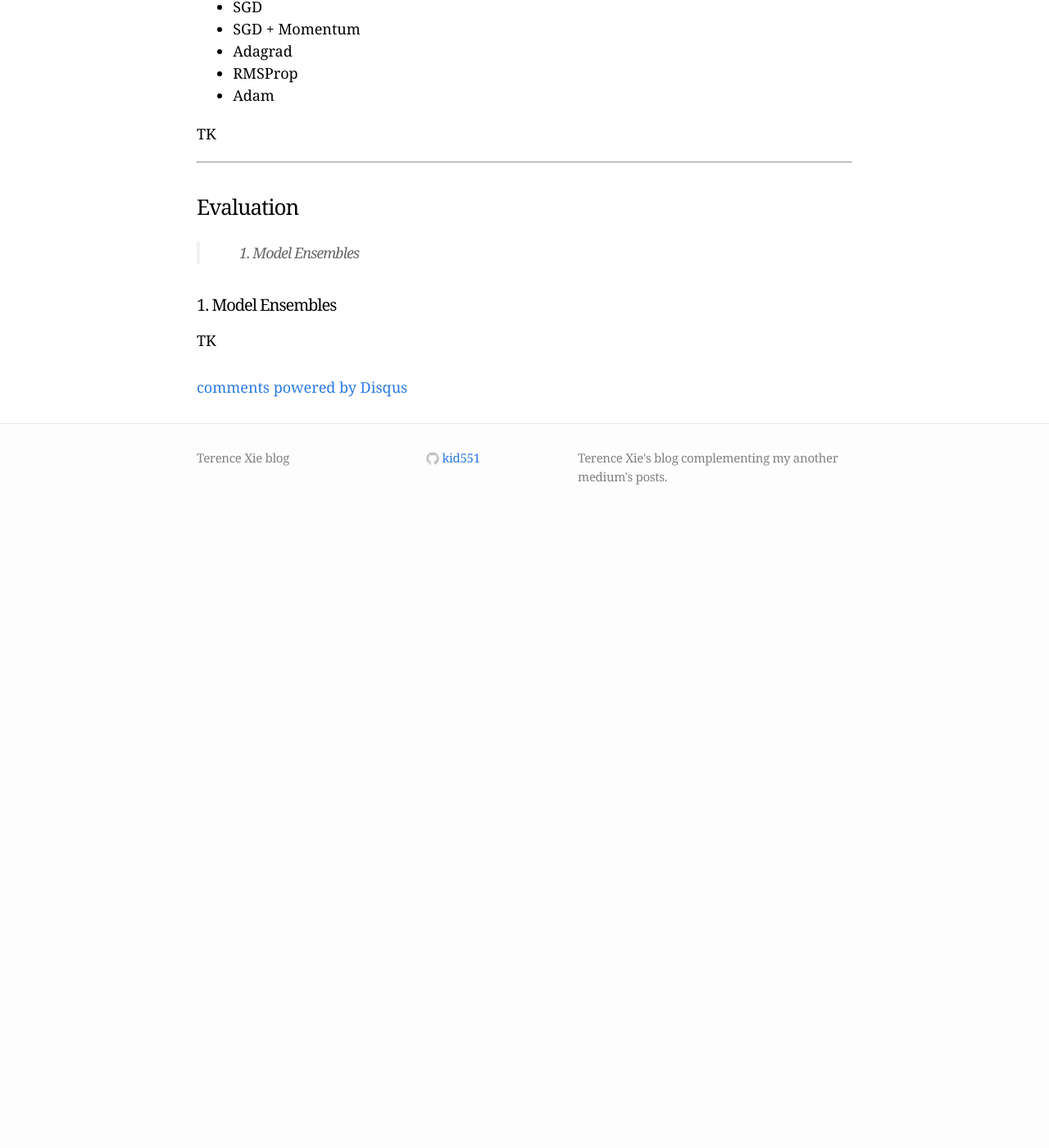
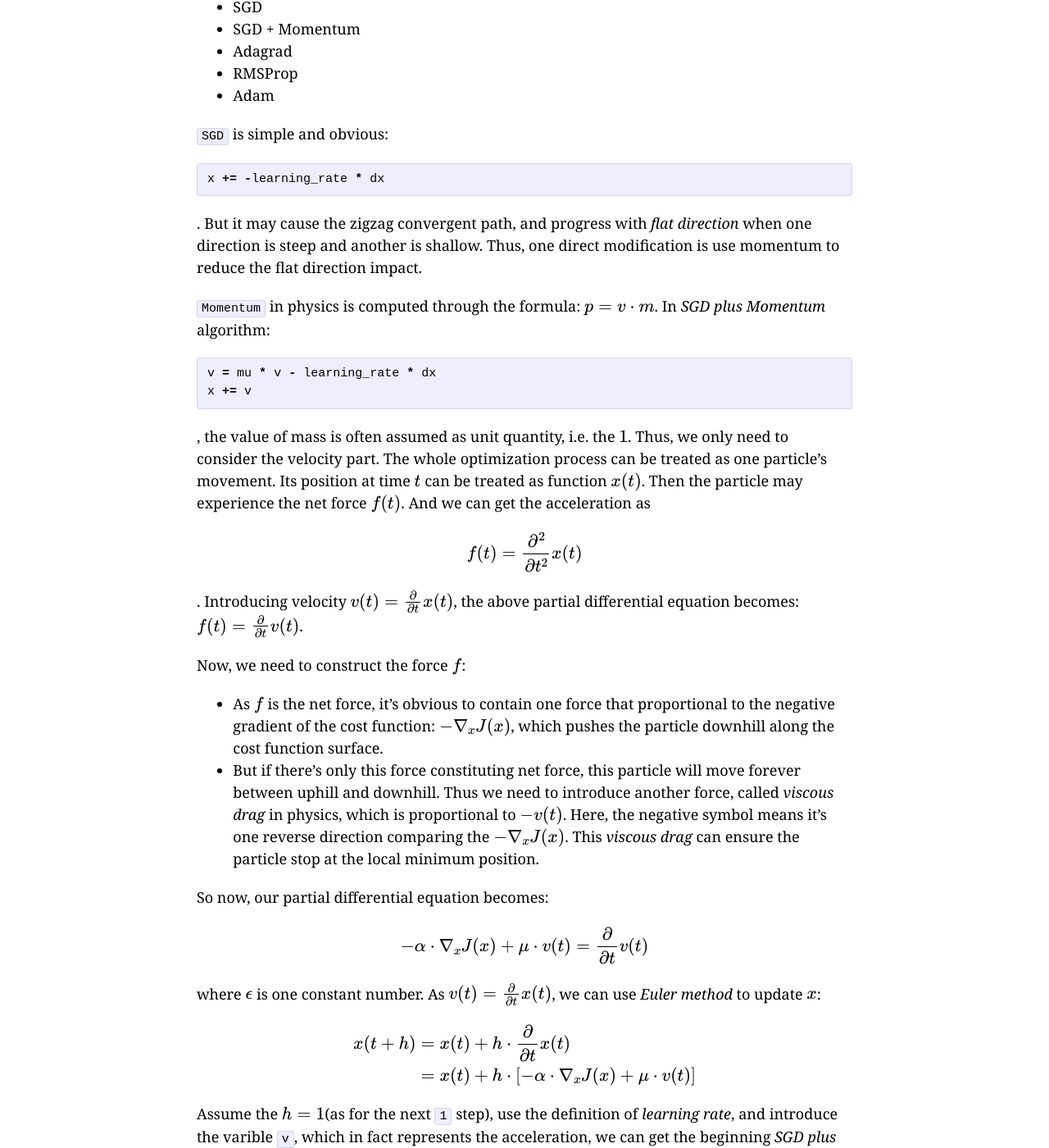
Before and after one commit to kid551/kid551.github.io, a Jekyll site: the page built from _posts/2016-11-07-convNet-spec.md, in a window 1280 px wide and 1400 px high, scrolled down 3974 px. Shown: the whole window at 82% size. Built offline with Jekyll 4.4.1, drawn with Linux system fonts in a browser that asks for light colours; formulas are drawn with MathJax 3; comment, search, counter and statistics services are not loaded; before the commit the page ends 4611 px from its top, so only the background shows below that; some of the changed text lies outside the part shown.

Commit message:
Add the 'SGD + Momentum' learning rate update.

````diff
--- a/_posts/2016-11-07-convNet-spec.md
+++ b/_posts/2016-11-07-convNet-spec.md
@@ -143,6 +143,51 @@ The method of learning rate updates includes:
 - RMSProp
 - Adam
 
+`SGD` is simple and obvious:
+
+```python
+x += -learning_rate * dx
+```
+
+. But it may cause the zigzag convergent path, and progress with *flat direction* when one direction is steep and another is shallow. Thus, one direct modification is use momentum to reduce the flat direction impact.
+
+`Momentum` in physics is computed through the formula: $$p = v \cdot m$$. In *SGD plus Momentum* algorithm:
+
+```python
+v = mu * v - learning_rate * dx
+x += v
+```
+
+, the value of mass is often assumed as unit quantity, i.e. the $$1$$. Thus, we only need to consider the velocity part. The whole optimization process can be treated as one particle's movement. Its position at time $$t$$ can be treated as function $$x(t)$$. Then the particle may experience the net force $$f(t)$$. And we can get the acceleration as
+
+$$f(t) = \frac{\partial^2}{\partial t^2}x(t)$$
+
+. Introducing velocity $$v(t) = \frac{\partial}{\partial t}x(t)$$, the above partial differential equation becomes: $$f(t)=\frac{\partial}{\partial t}v(t)$$.
+
+Now, we need to construct the force $$f$$:
+
+- As $$f$$ is the net force, it's obvious to contain one force that proportional to the negative gradient of the cost function: $$-\nabla_x J(x)$$, which pushes the particle downhill along the cost function surface.
+- But if there's only this force constituting net force, this particle will move forever between uphill and downhill. Thus we need to introduce another force, called *viscous drag* in physics, which is proportional to $$-v(t)$$. Here, the negative symbol means it's one reverse direction comparing the $$-\nabla_xJ(x)$$. This *viscous drag* can ensure the particle stop at the local minimum position.
+
+So now, our partial differential equation becomes:
+
+$$ -\alpha\cdot\nabla_x J(x) + \mu\cdot v(t) = \frac{\partial}{\partial t} v(t)$$
+
+where $$\epsilon$$ is one constant number. As $$v(t) = \frac{\partial}{\partial t} x(t)$$, we can use *Euler method* to update $$x$$:
+
+$$
+\begin{align}
+x(t+h) &= x(t) + h\cdot \frac{\partial}{\partial t} x(t) \\
+       &= x(t) + h\cdot \lbrack -\alpha\cdot\nabla_xJ(x) + \mu\cdot v(t) \rbrack
+\end{align}
+$$
+
+Assume the $$h = 1$$(as for the next `1` step), use the definition of *learning rate*, and introduce the varible `v`, which in fact represents the acceleration, we can get the beginning *SGD plus Momentum* code.
+
+
+
+#### 3. Hyperparameter optimization
+
 TK
 
 ---
````
